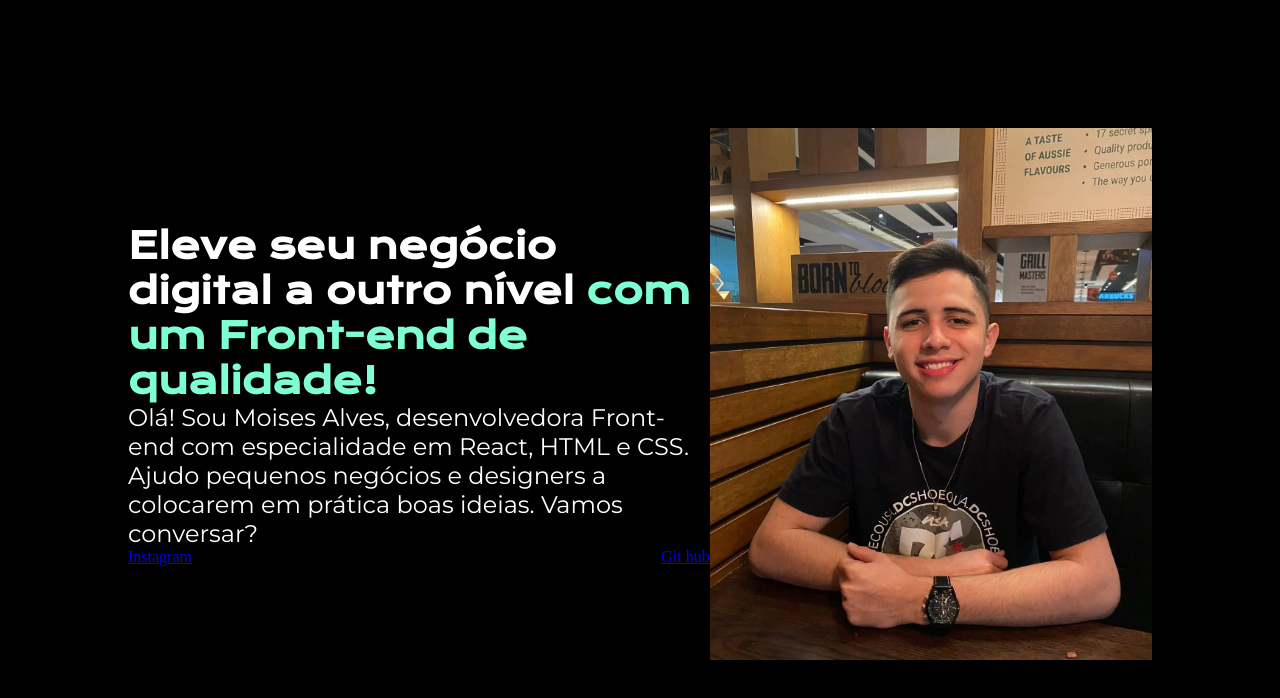
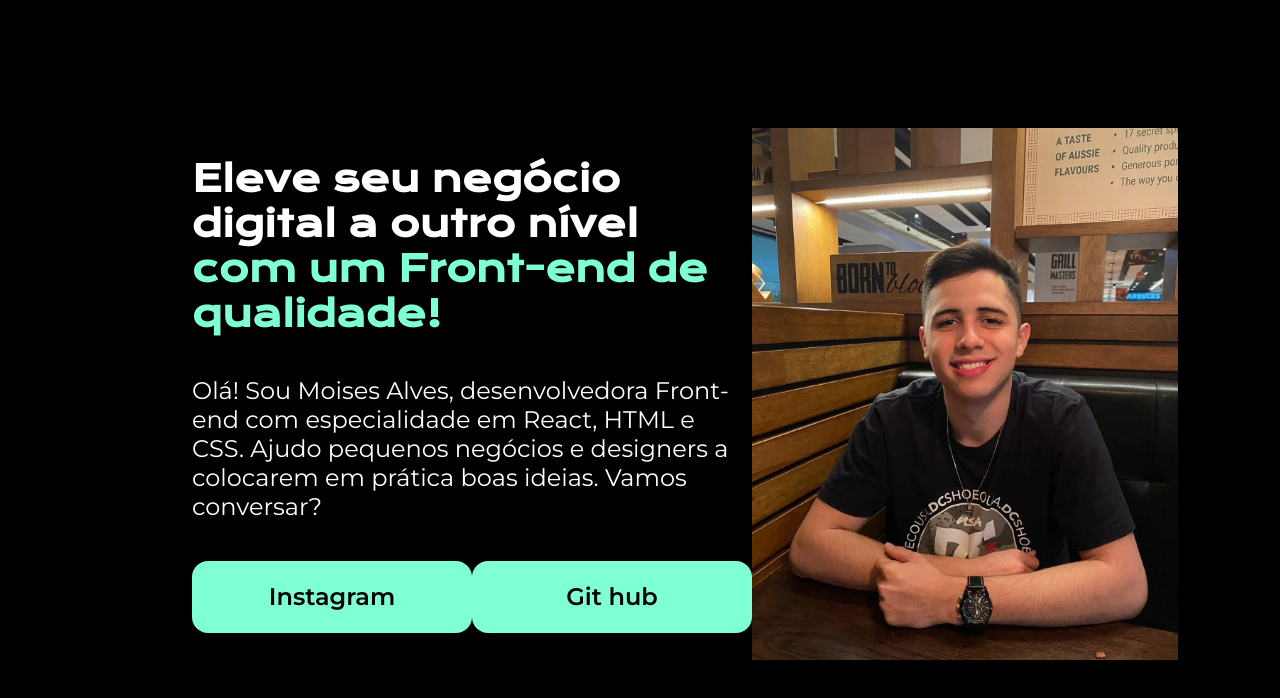
Before and after one commit to Moisa10/portfolio, a plain HTML site: page index.html in a window 1280 px wide. Drawn offline with nearby package versions, Linux system fonts and the light colour scheme.

Commit message:
Add de novos aqrquivos

```diff
--- a/index.html
+++ b/index.html
@@ -17,7 +17,7 @@
                 negócios e designers a colocarem em prática boas ideias. Vamos conversar?</p>
                 <div class="apresentacao__links">
                     <a class="apresentacao__links__link" href="https://www.instagram.com/itz_moisa/">Instagram</a>
-                    <a href="https://github.com/Moisa10">Git hub</a>
+                    <a class="apresentacao__links__link" href="https://github.com/Moisa10">Git hub</a>
                 </div>
         </section>
         <img src="./Imagens/Imagem do WhatsApp de 2023-04-13 à(s) 09.55.41.jpg" alt="Foto de Moises" height="532px" width="467.71px">
--- a/style/style.css
+++ b/style/style.css
@@ -1,5 +1,5 @@
 @import url('https://fonts.googleapis.com/css2?family=Krona+One&family=Montserrat&family=Roboto:wght@500&display=swap');
-
+@import url('https://fonts.googleapis.com/css2? family= Montserrat:wght@600 & display=swap');
 * {
     margin: 0;
     padding: 0;
@@ -14,14 +14,16 @@ body {
     color: #fff;
 }
 .apresentacao {
-    margin: 10%;
+    margin: 10% 15%;
     display: flex;
     align-items: center;
     justify-content: space-between;
 }
 .apresentacao__conteudo {
     width: 615px;
-
+    display: flex;
+    flex-direction: column;
+    gap: 40px; /* Utilizar o recurso Gap para espaçar cada elemento filho.  */
 }
 .apresentacao__conteudo__titulo{
     font-size: 36px;
@@ -35,3 +37,15 @@ body {
     display: flex;
     justify-content: space-between;
 }
+.apresentacao__links__link{
+    background-color: aquamarine;
+    width: 280px;
+    text-align: center;
+    border-radius: 16px;
+    font-size: 24px;
+    padding: 21.5px 0;
+    text-decoration: none;
+    color: #000000;
+    font-family: 'Montserrat', sans-serif;
+    font-weight: 600;
+}
```
